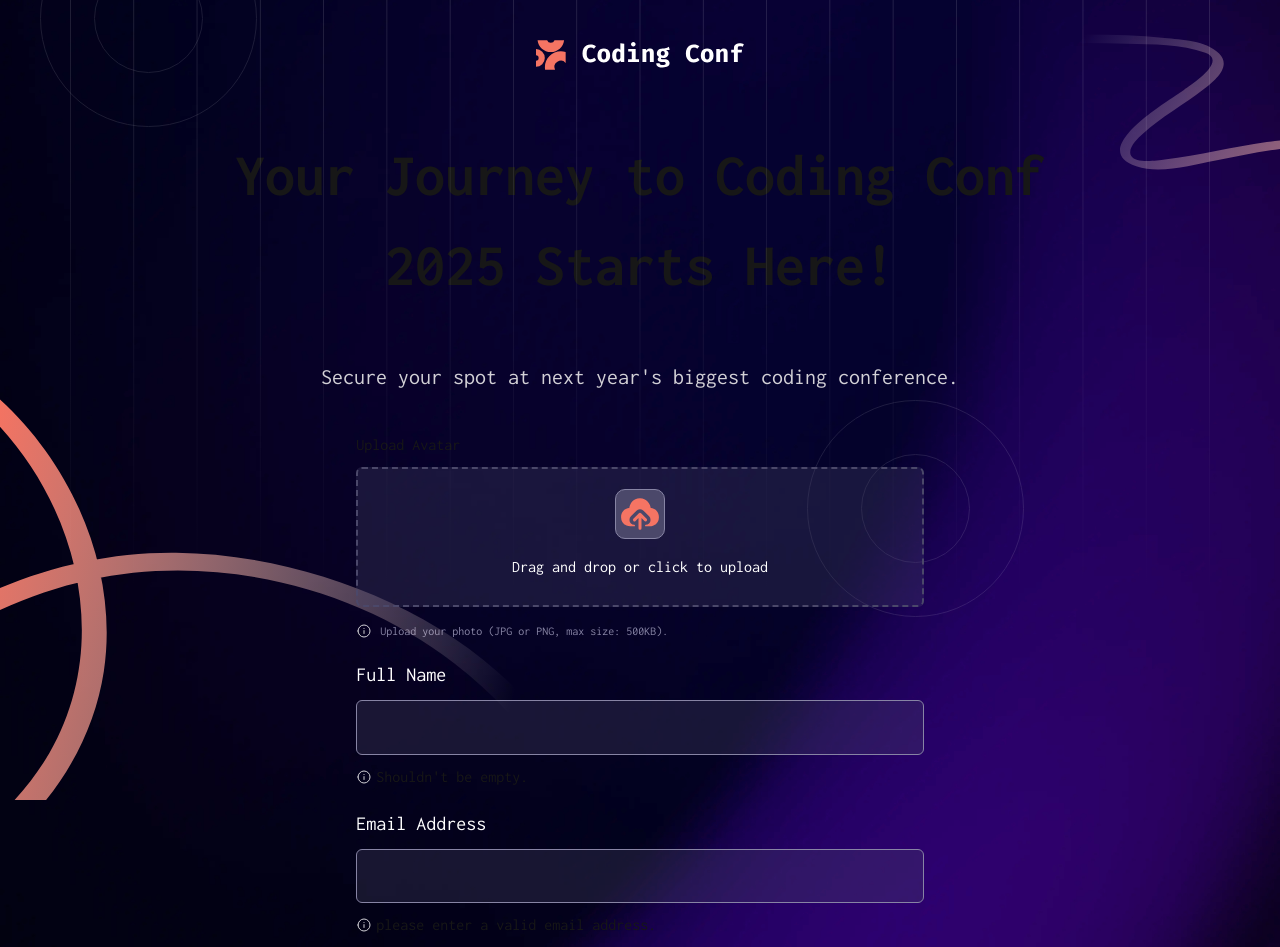
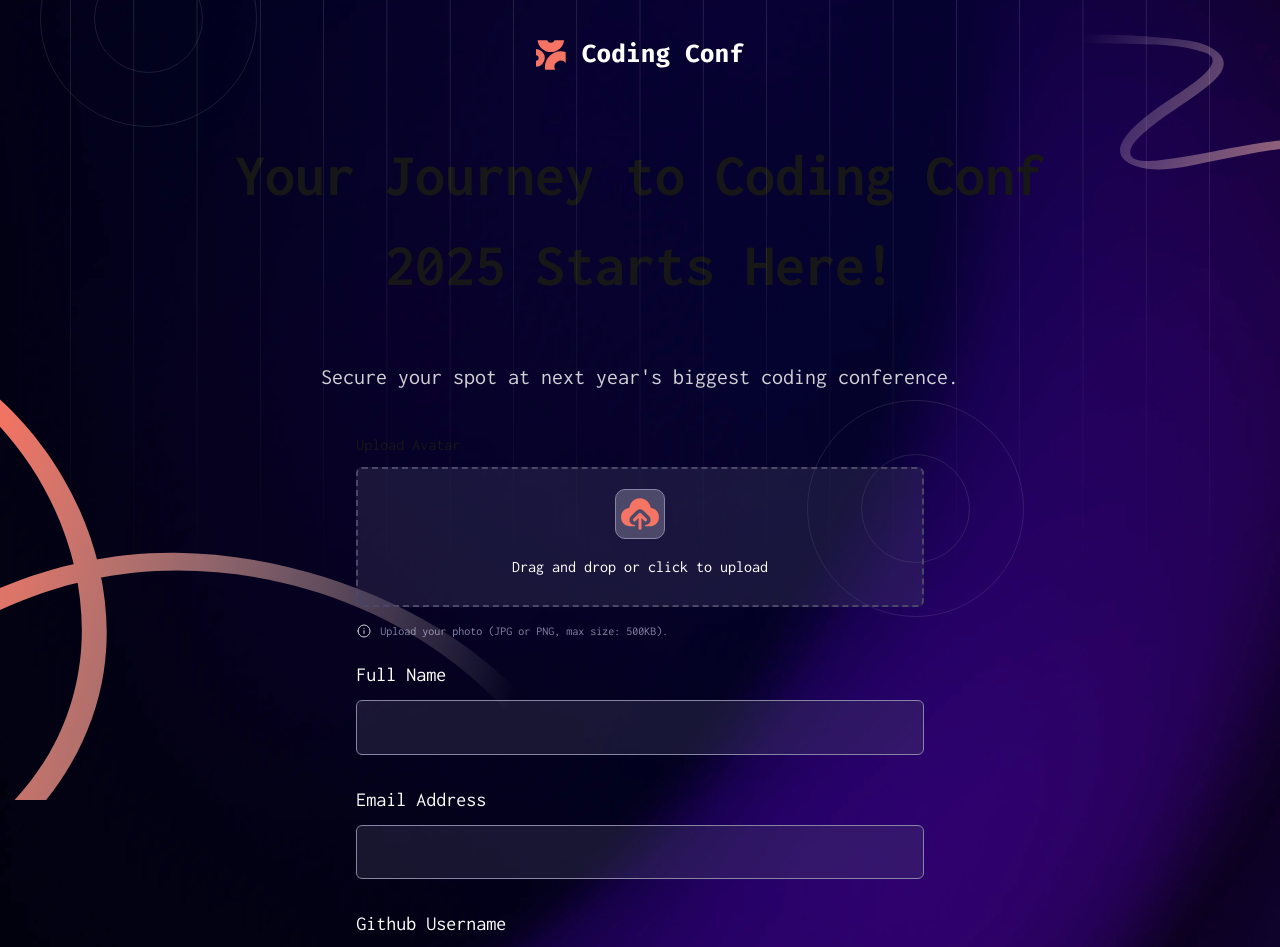
Before and after one commit to RpMoreira98/ticket-generator, a Next.js app: page / in a window 1280 px wide. Shown: the top 947 px of the page. Built offline with nearby package versions, Linux system fonts and the light colour scheme.

Commit message:
fetch:(added checks to input)

```diff
--- a/src/app/components/pageRegister/index.tsx
+++ b/src/app/components/pageRegister/index.tsx
@@ -1,122 +1,185 @@
-"use client"
+'use client';
 
-import { useRef, useState } from "react"
+import { useRef, useState } from 'react';
 
-export function PageRegister () {
+export function PageRegister() {
   const [formData, setFormData] = useState({
-        name: "",
-        email: "",
-        username: "",
-    })
-
+    name: '',
+    email: '',
+    username: '',
+  });
 
   const [errors, setErrors] = useState({
     name: false,
     email: false,
-        username: false
-    })
+    username: false,
+  });
 
   const handleChange = (e: { target: { name: any; value: any } }) => {
     setFormData({
       ...formData,
-            [e.target.name]: e.target.value
-        })
+      [e.target.name]: e.target.value,
+    });
 
     setErrors({
       ...errors,
-            [e.target.name]: false
-        })
-    }
+      [e.target.name]: false,
+    });
+  };
 
-    const handleSubmit = (e: React.ChangeEvent<HTMLInputElement>) => {
-        e.preventDefault()
+  const handleSubmit = (e: React.FormEvent) => {
+    e.preventDefault();
 
     const newErrors = {
-            name: formData.name.trim() === "",
-            email: formData.email.trim() === "",
-            username: formData.username.trim() === "",
+      name: formData.name.trim() === '',
+      email: formData.email.trim() === '',
+      username: formData.username.trim() === '',
     };
 
     setErrors(newErrors);
+    if (!newErrors.name && !newErrors.email && !newErrors.username) {
+      alert('Formulário enviado com sucesso');
     }
+  };
 
-    const [image, setImage] = useState<string | null>(null)
-    const fileInputRef = useRef<HTMLInputElement | null>(null)
+  const [image, setImage] = useState<string | null>(null);
+  const fileInputRef = useRef<HTMLInputElement | null>(null);
   const handleClickRef = () => {
-        fileInputRef.current?.click()
-    }
+    fileInputRef.current?.click();
+  };
 
   const handleFileInput = (event: React.ChangeEvent<HTMLInputElement>) => {
     const file = event.target.files?.[0];
-        if(!file) return;
-        if(file && (file.type === "image/jpg" || file.type === "image/png")) {
+    if (!file) return;
+    if (file && (file.type === 'image/jpg' || file.type === 'image/png')) {
       const reader = new FileReader();
       reader.onload = (e) => {
         const result = e.target?.result;
-            if(typeof result === "string") {
-                setImage(result)
-            }}
-            reader.readAsDataURL(file)
+        if (typeof result === 'string') {
+          setImage(result);
+        }
+      };
+      reader.readAsDataURL(file);
     } else {
-            alert("Apenas arquivos JPG e PNG!!")
-            setImage(null)
+      alert('Apenas arquivos JPG e PNG!!');
+      setImage(null);
     }
-        event.target.value = "";
-    }
+    event.target.value = '';
+  };
   return (
     <div>
       <header className="p-[40px] flex justify-center items-center">
-            <img src="/logo-full.svg" alt="Logo" className=""/>
+        <img src="/logo-full.svg" alt="Logo" className="" />
       </header>
       <div>
-            <h1 className="pt-[20px] pl-[50px] pr-[50px] text-[60px] w-[946px] text-center font-inconsolata font-bold" >Your Journey to Coding Conf 2025 Starts Here!</h1>
-            <p className="pt-[50px] w-[100%] m-auto text-[22px] text-center text-[#d2d0d6]">Secure your spot at next year's biggest coding conference.</p>
-            <form action="" className="flex flex-col w-[60%] mt-[40px] mr-auto ml-auto mb-0">
-                <label htmlFor="" className="w-[100%] m-auto">Upload Avatar</label>
-                <div onClick={handleClickRef} className="flex flex-col justify-center items-center mb-[15px] mt-[10px] mr-0 ml-0 p-[20px] h-[140px] border-2 border-dashed border-[#4b486a] rounded-[6px] relative bg-[#4b486a4d] cursor-pointer">
-                    <input accept="image/jpg, image/png" ref={fileInputRef} onChange={handleFileInput} type="file" className="hidden"/>
-                    {
-                     image ? (
-                        <img src={image} alt="Preview" className="w-[50px] h-[50px] border-1 border-solid border-[#8784a4] rounded-[10px] absolute top-[15%]"/>
+        <h1 className="pt-[20px] pl-[50px] pr-[50px] text-[60px] w-[946px] text-center font-inconsolata font-bold">
+          Your Journey to Coding Conf 2025 Starts Here!
+        </h1>
+        <p className="pt-[50px] w-[100%] m-auto text-[22px] text-center text-[#d2d0d6]">
+          Secure your spot at next year's biggest coding conference.
+        </p>
+        <form
+          action=""
+          onSubmit={handleSubmit}
+          className="flex flex-col w-[60%] mt-[40px] mr-auto ml-auto mb-0"
+        >
+          <label htmlFor="" className="w-[100%] m-auto">
+            Upload Avatar
+          </label>
+          <div
+            onClick={handleClickRef}
+            className="flex flex-col justify-center items-center mb-[15px] mt-[10px] mr-0 ml-0 p-[20px] h-[140px] border-2 border-dashed border-[#4b486a] rounded-[6px] relative bg-[#4b486a4d] cursor-pointer"
+          >
+            <input
+              accept="image/jpg, image/png"
+              ref={fileInputRef}
+              onChange={handleFileInput}
+              type="file"
+              className="hidden"
+            />
+            {image ? (
+              <img
+                src={image}
+                alt="Preview"
+                className="w-[50px] h-[50px] border-1 border-solid border-[#8784a4] rounded-[10px] absolute top-[15%]"
+              />
             ) : (
-                        <img src="/icon-upload.svg" alt="" className="w-[50px] h-[50px] border-1 border-solid border-[#8784a4] rounded-[10px] absolute top-[15%] bg-[#4b486a]"/>
-                     )
-                    }
-                    <p className="mt-[60px] text-white font-light">Drag and drop or click to upload</p>
+              <img
+                src="/icon-upload.svg"
+                alt=""
+                className="w-[50px] h-[50px] border-1 border-solid border-[#8784a4] rounded-[10px] absolute top-[15%] bg-[#4b486a]"
+              />
+            )}
+            <p className="mt-[60px] text-white font-light">
+              Drag and drop or click to upload
+            </p>
           </div>
           <span className="flex text-[12px] items-center gap-2 text-[#8784a4]">
-                    <img src="/icon-info.svg" alt="" className=""/>
+            <img src="/icon-info.svg" alt="" className="" />
             Upload your photo (JPG or PNG, max size: 500KB).
           </span>
           <div className="flex flex-col justify-center mt-5">
-                    <label htmlFor="full-name" className="text-[20px] text-white">Full Name</label>
-                    <input type="text" name="full-name" className="block outline-none mt-[10px] ml-0 mb-[10px] mr-0 pt-[15px] pr-0 pb-[15px] pl-[10px] border border-solid border-[#8784a4] rounded-md text-[#d2d1d6] text-[15px] bg-[#4b486a4c] focus:border-[#ffffff] focus:ring-2 focus:ring-[#8784a4]"/>
-                    <span className="flex gap-1">
-                    <img src="/icon-info.svg" alt="" className=""/>
+            <label htmlFor="full-name" className="text-[20px] text-white">
+              Full Name
+            </label>
+            <input
+              value={formData.name}
+              onChange={handleChange}
+              type="text"
+              name="name"
+              className="outline-none mt-[10px] ml-0 mb-[10px] mr-0 pt-[15px] pr-0 pb-[15px] pl-[10px] border border-solid border-[#8784a4] rounded-md text-[#d2d1d6] text-[15px] bg-[#4b486a4c] focus:border-[#ffffff] focus:ring-2 focus:ring-[#8784a4]"
+            />
+            {errors.name && (
+              <span className="flex gap-1 text-[#f57261] text-[12px]">
+                <img src="/icon-info.svg" alt="" className="" />
                 Shouldn't be empty.
               </span>
+            )}
           </div>
           <div className="flex flex-col mt-5">
-                    <label htmlFor="email" className="text-[20px] text-white">Email Address</label>
-                    <input type="text" name="email" className="block outline-none mt-[10px] ml-0 mb-[10px] mr-0 pt-[15px] pr-0 pb-[15px] pl-[10px] border border-solid border-[#8784a4] rounded-md text-[#d2d1d6] text-[15px] bg-[#4b486a4c] focus:border-[#ffffff] focus:ring-2 focus:ring-[#8784a4]"/>
-                    <span className="flex gap-1">
-                    <img src="/icon-info.svg" alt="" className=""/>
+            <label htmlFor="email" className="text-[20px] text-white">
+              Email Address
+            </label>
+            <input
+              value={formData.email}
+              onChange={handleChange}
+              type="text"
+              name="email"
+              className="block outline-none mt-[10px] ml-0 mb-[10px] mr-0 pt-[15px] pr-0 pb-[15px] pl-[10px] border border-solid border-[#8784a4] rounded-md text-[#d2d1d6] text-[15px] bg-[#4b486a4c] focus:border-[#ffffff] focus:ring-2 focus:ring-[#8784a4]"
+            />
+            {errors.email && (
+              <span className="flex gap-1 text-[#f57261] text-[12px]">
+                <img src="/icon-info.svg" alt="" className="" />
                 please enter a valid email address.
               </span>
+            )}
           </div>
           <div className="flex flex-col mt-5">
-                    <label htmlFor="user-name" className="text-[20px] text-white">Github Username</label>
-                    <input type="text" name="name" placeholder="@yourusername" className="outline-none mt-[10px] ml-0 mb-[10px] mr-0 pt-[15px] pr-0 pb-[15px] pl-[10px] border border-solid border-[#8784a4] rounded-md text-[#d2d1d6] text-[15px] bg-[#4b486a4c] focus:border-[#ffffff] focus:ring-2 focus:ring-[#8784a4]"/>
-                    <span className="flex gap-1">
-                    <img src="/icon-info.svg" alt="" className=""/>
+            <label htmlFor="user-name" className="text-[20px] text-white">
+              Github Username
+            </label>
+            <input
+              value={formData.username}
+              onChange={handleChange}
+              type="text"
+              name="username"
+              placeholder="@yourusername"
+              className="outline-none mt-[10px] ml-0 mb-[10px] mr-0 pt-[15px] pr-0 pb-[15px] pl-[10px] border border-solid border-[#8784a4] rounded-md text-[#d2d1d6] text-[15px] bg-[#4b486a4c] focus:border-[#ffffff] focus:ring-2 focus:ring-[#8784a4]"
+            />
+            {errors.username && (
+              <span className="flex gap-1 text-[#f57261] text-[12px]">
+                <img src="/icon-info.svg" alt="" className="" />
                 Shouldn't be empty.
               </span>
+            )}
           </div>
           <div className="mt-5 mb-10 flex justify-center bg-[#f57261] p-3 rounded-md">
-                    <button className="cursor-pointer text-[#0c082b] font-extrabold text-[20px]" onClick={() => handleSubmit}>Generete my ticket</button>
+            <button className="cursor-pointer text-[#0c082b] font-extrabold text-[20px]">
+              Generete my ticket
+            </button>
           </div>
         </form>
       </div>
     </div>
-    )
+  );
 }
```
Also changed, not shown: package.json (+9 -1 lines), 2 other files (tests, documents, lock files or other folders). Lines whose indentation alone changed are shown as unchanged.
